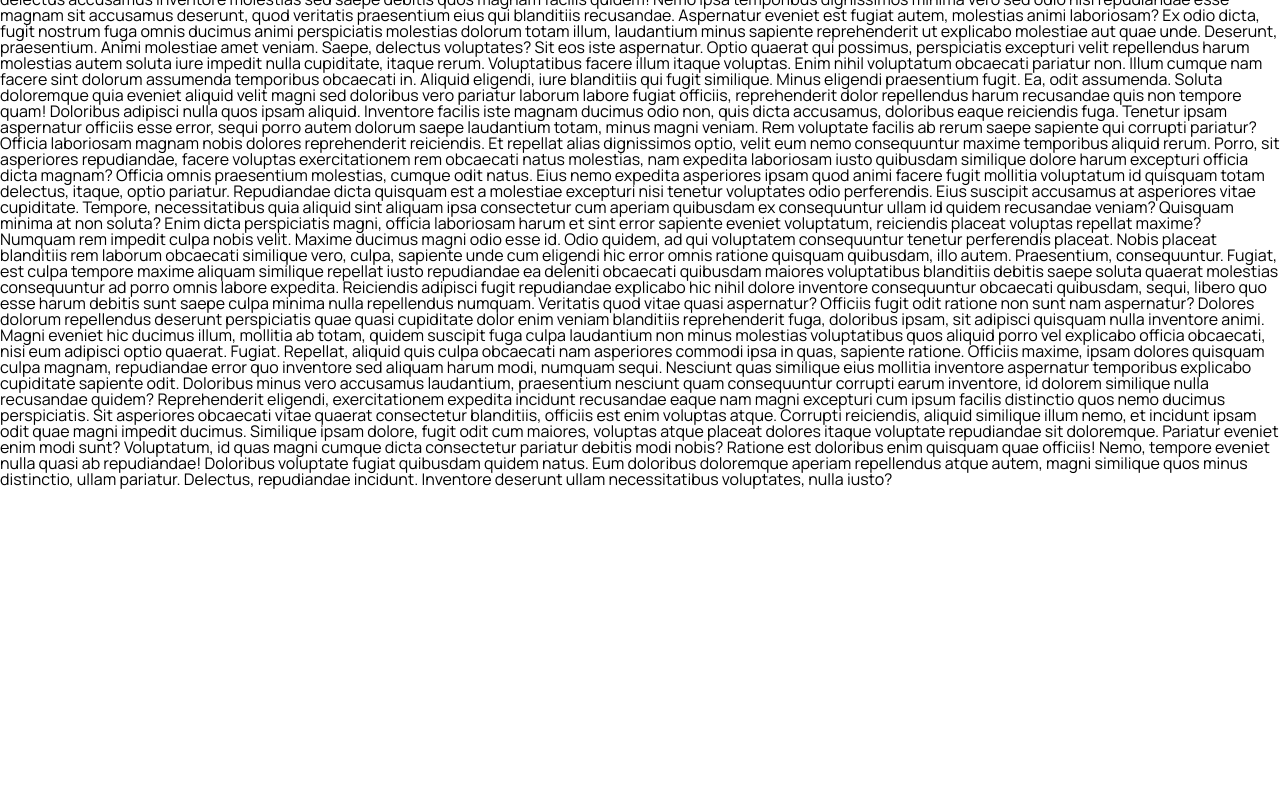
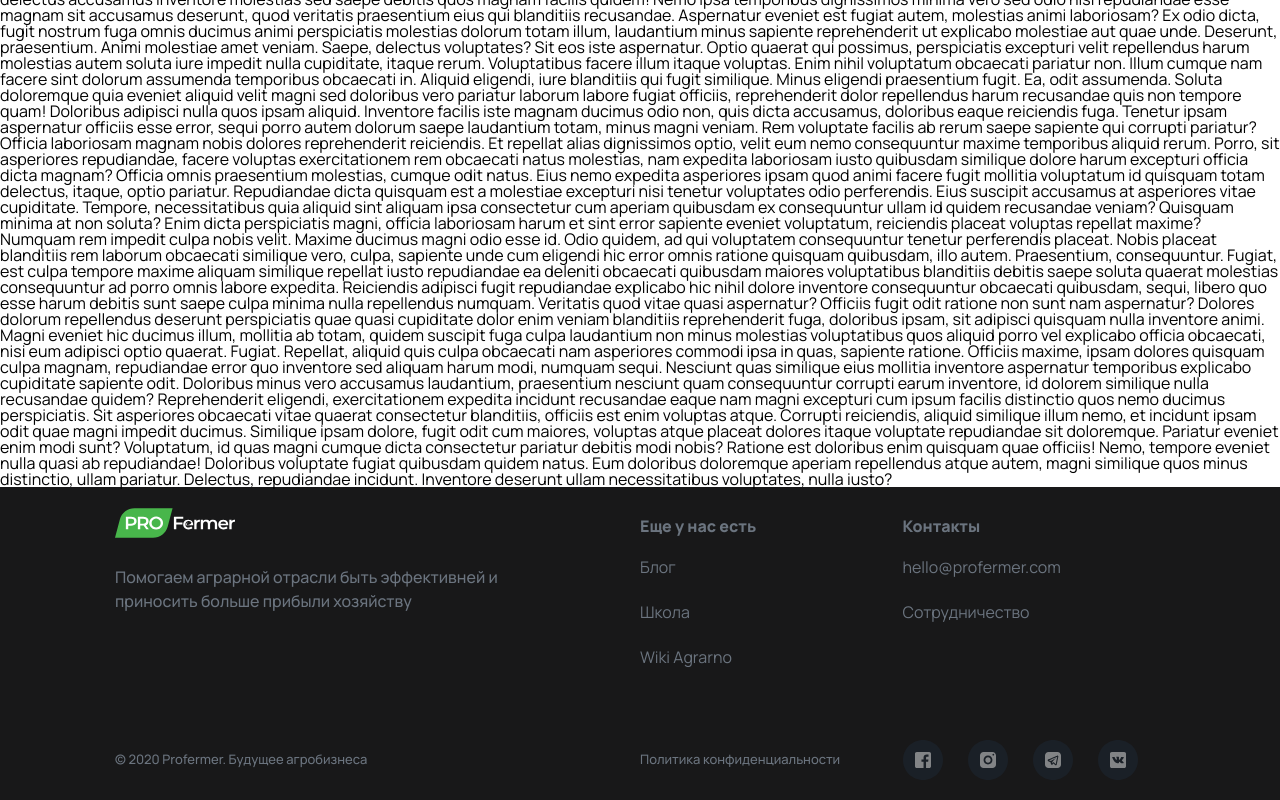
Before and after one commit to dakishimete/cowfeed-repo, a website: page #src/index.html in a window 1280 px wide. Shown: the part 2895-3695 px from the top of the page. Before the commit the page ends 3385 px from the top, so only its background shows below. Drawn offline with nearby package versions, Linux system fonts and the light colour scheme; files that its build step writes are made by us from their sources.

Commit message:
footer wide

```diff
--- /dev/null
+++ b/#src/_footer.html
@@ -0,0 +1,49 @@
+<div class="footer">
+    <div class="max-width-container">
+        <div class="footer__content">
+
+            <div class="footer-company__logo">
+                <img src="./img/logo-footer.svg" alt="">
+            </div>
+
+            <div class="footer-company__desc">Помогаем аграрной отрасли быть эффективней и приносить больше прибыли хозяйству</div>
+
+            <div class="footer__copyright">© 2020 Profermer. Будущее агробизнеса</div>
+
+            <div class="footer-menu__title">Еще у нас есть</div>
+
+            <ul class="footer-menu__list">
+                <div class="footer-menu__item"><a href="https://www.google.com/" target="_blank">Блог</a></div>
+                <div class="footer-menu__item"><a href="https://www.google.com/" target="_blank">Школа</a></div>
+                <div class="footer-menu__item"><a href="https://www.google.com/" target="_blank">Wiki Agrarno</a></div>
+            </ul>
+
+            <div class="footer__policy"><a href="https://www.google.com/" target="_blank">Политика конфиденциальности</a></div>
+
+            <div class="footer-contacts__title">Контакты</div>
+
+            <ul class="footer-contacts__list">
+                <li class="footer-contacts__item"><a href="mailto:hello@testemail.com">hello@profermer.com</a></li>
+                <li class="footer-contacts__item"><a href="https://www.google.com/" target="_blank">Сотрудничество</a></li>
+            </ul>
+
+            <div class="footer__socials footer-socials">
+                <ul class="footer-socials__list">
+                    <li class="footer-socials__item">
+                        <a href="https://www.google.com/" target="_blank"><img src="./img/social icons/facebook.svg" alt="social-icon-facebook"></a>
+                    </li>
+                    <li class="footer-socials__item">
+                        <a href="https://www.google.com/" target="_blank"><img src="./img/social icons/instagram.svg" alt="social-icon-instagram"></a>
+                    </li>
+                    <li class="footer-socials__item">
+                        <a href="https://www.google.com/" target="_blank"><img src="./img/social icons/telegram.svg" alt="social-icon-telegram"></a>
+                    </li>
+                    <li class="footer-socials__item">
+                        <a href="https://www.google.com/" target="_blank"><img src="./img/social icons/vk.svg" alt="social-icon-vk"></a>
+                    </li>
+                </ul>
+            </div>
+
+        </div>
+    </div>
+</div>
--- a/#src/index.html
+++ b/#src/index.html
@@ -116,6 +116,8 @@
         Corrupti reiciendis, aliquid similique illum nemo, et incidunt ipsam odit quae magni impedit ducimus. Similique ipsam dolore, fugit odit cum maiores, voluptas atque placeat dolores itaque voluptate repudiandae sit doloremque.
         Pariatur eveniet enim modi sunt? Voluptatum, id quas magni cumque dicta consectetur pariatur debitis modi nobis? Ratione est doloribus enim quisquam quae officiis! Nemo, tempore eveniet nulla quasi ab repudiandae!
         Doloribus voluptate fugiat quibusdam quidem natus. Eum doloribus doloremque aperiam repellendus atque autem, magni similique quos minus distinctio, ullam pariatur. Delectus, repudiandae incidunt. Inventore deserunt ullam necessitatibus voluptates, nulla iusto?
+
+        @@include('_footer.html')
     </main>
     <script src = "/js/script.min.js"></script>
 </body>
--- /dev/null
+++ b/#src/scss/footer.scss
@@ -0,0 +1,155 @@
+.footer {
+    width: 100%;
+    background-color: #181819;
+    padding: 20px 0;
+
+    &__content {
+        display: grid;
+
+        grid-template-rows: 38px auto auto;
+        grid-template-columns: 2fr 1fr 1fr;
+        grid-template-areas:
+            "footer-logo footer-menu-title footer-contacts-title"
+            "footer-desc footer-menu footer-contacts"
+            "footer-copy footer-policy footer-socials";
+    }
+
+    &-company {
+        &__logo {
+            grid-area: footer-logo;
+        }
+
+        &__desc {
+            grid-area: footer-desc;
+            color: var(--color-text-grey);
+            font-size: 16px;
+            line-height: 1.5;
+            font-weight: 500;
+            max-width: 400px;
+            margin-top: 20px;
+        }
+    }
+
+    &__copyright {
+        grid-area: footer-copy;
+        color: var(--color-text-grey);
+        font-size: 13px;
+        line-height: 1.6;
+        font-weight: 500;
+        align-self: center;
+    }
+
+    &-menu {
+        &__title {
+            grid-area: footer-menu-title;
+            color: var(--color-text-grey);
+            font-size: 16px;
+            line-height: 1.6;
+            font-weight: 900;
+            align-self: center;
+        }
+
+        &__list {
+            grid-area: footer-menu;
+            margin-bottom: 60px;
+        }
+
+        &__item {
+            font-size: 16px;
+            font-weight: 400;
+            cursor: pointer;
+            transition: all 0.3s ease;
+            line-height: 2.8;
+
+            a {
+                color: var(--color-text-grey);
+                transition: all 0.3s ease;
+
+                &:hover {
+                    color: #fff;
+                }
+            }
+        }
+    }
+
+    &__policy {
+        grid-area: footer-policy;
+        font-size: 13px;
+        line-height: 1.6;
+        font-weight: 500;
+        align-self: center;
+        cursor: pointer;
+        transition: all 0.3s ease;
+
+        a {
+            color: var(--color-text-grey);
+            transition: all 0.3s ease;
+
+            &:hover {
+                color: #fff;
+            }
+        }
+    }
+
+    &-contacts {
+        &__title {
+            grid-area: footer-contacts-title;
+            color: var(--color-text-grey);
+            font-size: 16px;
+            line-height: 1.6;
+            font-weight: 900;
+            align-self: center;
+        }
+
+        &__list {
+            grid-area: footer-contacts;
+            margin-bottom: 60px;
+        }
+
+        &__item {
+            font-size: 16px;
+            font-weight: 400;
+            cursor: pointer;
+            transition: all 0.3s ease;
+            line-height: 2.8;
+
+            a {
+                color: var(--color-text-grey);
+                transition: all 0.3s ease;
+
+                &:hover {
+                    color: #fff;
+                }
+            }
+        }
+    }
+
+    &-socials {
+        &__list {
+            display: flex;
+        }
+
+        &__item {
+            width: 40px;
+            height: 40px;
+            cursor: pointer;
+            opacity: 0.5;
+            transition: all 0.3s ease;
+            margin-right: 25px;
+
+            &:last-child {
+                margin-right: 0;
+            }
+
+            &:hover {
+                opacity: 1;
+            }
+
+            img {
+                width: 100%;
+                height: 100%;
+                object-fit: contain;
+            }
+        }
+    }
+}
--- a/#src/scss/style.scss
+++ b/#src/scss/style.scss
@@ -88,3 +88,4 @@ a {
 @import "header";
 @import "benefits";
 @import "consumers";
+@import "footer";
```
Also changed, not shown: #src/img/logo-footer.svg (added), #src/img/social icons/facebook.svg (added), #src/img/social icons/instagram.svg (added), #src/img/social icons/telegram.svg (added), #src/img/social icons/vk.svg (added).
